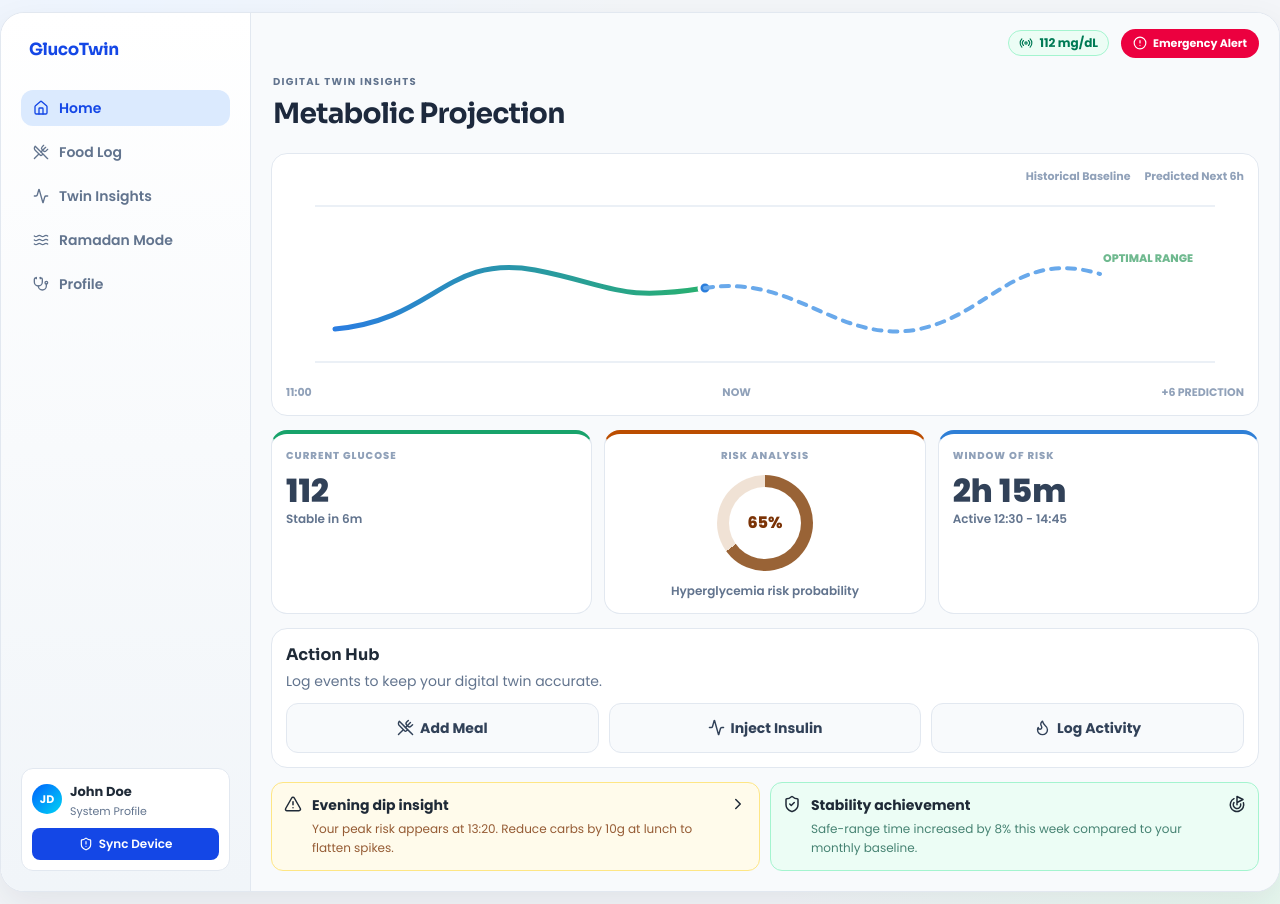
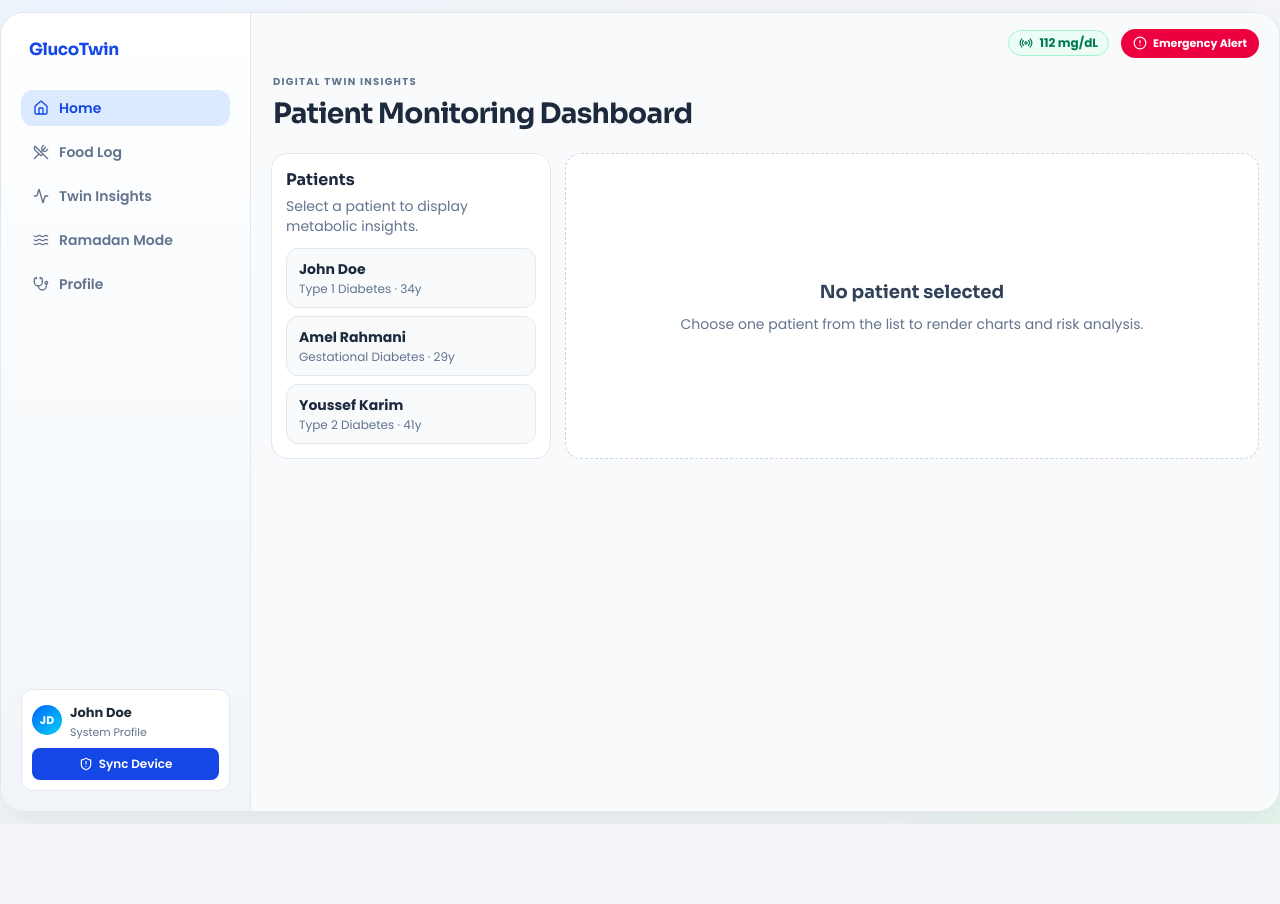
Before and after one commit to Yacinerrr/GlucoTwin, a React (Vite) app in the folder front end/glucotwin-frontend/: page /dashboard in a window 1280 px wide. After the commit the page ends 824 px from the top, so only its background shows below. Built offline with nearby package versions, Linux system fonts and the light colour scheme.

Commit message:
Add patient selection in dashboard component

```diff
--- /dev/null
+++ b/front end/glucotwin-frontend/src/components/charts/MetabolicChart.tsx
@@ -0,0 +1,95 @@
+import {
+  CartesianGrid,
+  Legend,
+  Line,
+  LineChart,
+  ResponsiveContainer,
+  Tooltip,
+  XAxis,
+  YAxis,
+} from "recharts";
+
+export interface MetabolicPoint {
+  time: string;
+  baseline: number;
+  projected: number;
+}
+
+interface MetabolicChartProps {
+  data: MetabolicPoint[];
+}
+
+export function MetabolicChart({ data }: MetabolicChartProps) {
+  return (
+    <article className="rounded-2xl border border-slate-200 bg-white p-3.5">
+      <div className="mb-2 flex items-center justify-between">
+        <h2 className="m-0 font-['Sora'] text-base font-bold text-slate-800">
+          Metabolic Projection
+        </h2>
+        <p className="m-0 text-[11px] font-bold text-slate-400">Next 6h</p>
+      </div>
+
+      <div className="h-[240px] w-full">
+        <ResponsiveContainer width="100%" height="100%">
+          <LineChart
+            data={data}
+            margin={{ top: 12, right: 8, left: 0, bottom: 0 }}>
+            <CartesianGrid stroke="#e7edf5" strokeDasharray="3 3" />
+            <XAxis
+              dataKey="time"
+              tick={{ fill: "#97a6b6", fontSize: 11 }}
+              axisLine={false}
+              tickLine={false}
+            />
+            <YAxis
+              tick={{ fill: "#97a6b6", fontSize: 11 }}
+              axisLine={false}
+              tickLine={false}
+              domain={[60, 220]}
+              tickFormatter={(value) => `${value}`}
+            />
+            <Tooltip
+              formatter={(value: number, name: string) => [
+                `${value} mg/dL`,
+                name === "baseline" ? "Baseline" : "Projected",
+              ]}
+              labelFormatter={(label) => `Time: ${label}`}
+            />
+            <Legend
+              verticalAlign="top"
+              align="right"
+              iconType="line"
+              wrapperStyle={{ fontSize: 11, color: "#94a3b8" }}
+              formatter={(value) =>
+                value === "baseline" ? "Historical Baseline" : "Predicted"
+              }
+            />
+            <Line
+              type="monotone"
+              dataKey="baseline"
+              stroke="#2a7de1"
+              strokeWidth={3}
+              dot={false}
+              activeDot={{ r: 5 }}
+            />
+            <Line
+              type="monotone"
+              dataKey="projected"
+              stroke="#2fb979"
+              strokeWidth={3}
+              strokeDasharray="6 6"
+              dot={false}
+              activeDot={{ r: 5 }}
+            />
+          </LineChart>
+        </ResponsiveContainer>
+      </div>
+
+      <div className="mt-2 flex justify-between text-[11px] font-bold text-slate-400">
+        <span>11:00</span>
+        <span>NOW</span>
+        <span>+6 PREDICTION</span>
+      </div>
+    </article>
+  );
+}
--- /dev/null
+++ b/front end/glucotwin-frontend/src/components/charts/RiskAnalysisChart.tsx
@@ -0,0 +1,52 @@
+import { Cell, Pie, PieChart, ResponsiveContainer } from "recharts";
+
+interface RiskAnalysisChartProps {
+  risk: number;
+}
+
+export function RiskAnalysisChart({ risk }: RiskAnalysisChartProps) {
+  const normalizedRisk = Math.max(0, Math.min(100, risk));
+
+  const data = [
+    { name: "Risk", value: normalizedRisk },
+    { name: "Safe", value: 100 - normalizedRisk },
+  ];
+
+  return (
+    <article className="grid justify-items-center rounded-2xl border border-slate-200 border-t-4 border-t-amber-700 bg-white p-3.5">
+      <p className="m-0 text-[10px] font-extrabold uppercase tracking-[0.1em] text-slate-400">
+        Risk Analysis
+      </p>
+
+      <div className="relative h-28 w-28">
+        <ResponsiveContainer width="100%" height="100%">
+          <PieChart>
+            <Pie
+              data={data}
+              dataKey="value"
+              cx="50%"
+              cy="50%"
+              innerRadius={30}
+              outerRadius={45}
+              startAngle={90}
+              endAngle={-270}
+              stroke="none">
+              <Cell fill="#996336" />
+              <Cell fill="#f0e2d5" />
+            </Pie>
+          </PieChart>
+        </ResponsiveContainer>
+
+        <div className="absolute inset-0 grid place-items-center">
+          <span className="text-lg font-extrabold text-amber-900">
+            {normalizedRisk}%
+          </span>
+        </div>
+      </div>
+
+      <p className="m-0 text-xs font-semibold text-slate-500">
+        Hyperglycemia risk probability
+      </p>
+    </article>
+  );
+}
--- /dev/null
+++ b/front end/glucotwin-frontend/src/components/dashboard/ActionHub.tsx
@@ -0,0 +1,32 @@
+import { Activity, Flame, UtensilsCrossed } from "lucide-react";
+
+export function ActionHub() {
+  return (
+    <section className="rounded-2xl border border-slate-200 bg-white p-3.5">
+      <h2 className="m-0 font-['Sora'] text-base font-bold">Action Hub</h2>
+      <p className="mb-3 mt-1 text-sm text-slate-500">
+        Log events to keep your digital twin accurate.
+      </p>
+      <div className="grid grid-cols-1 gap-2.5 md:grid-cols-3">
+        <button
+          type="button"
+          className="inline-flex items-center justify-center gap-1.5 rounded-xl border border-slate-200 bg-slate-50 px-3 py-3.5 text-sm font-bold text-slate-700 transition hover:-translate-y-0.5 hover:shadow-lg hover:shadow-slate-200">
+          <UtensilsCrossed size={17} />
+          Add Meal
+        </button>
+        <button
+          type="button"
+          className="inline-flex items-center justify-center gap-1.5 rounded-xl border border-slate-200 bg-slate-50 px-3 py-3.5 text-sm font-bold text-slate-700 transition hover:-translate-y-0.5 hover:shadow-lg hover:shadow-slate-200">
+          <Activity size={17} />
+          Inject Insulin
+        </button>
+        <button
+          type="button"
+          className="inline-flex items-center justify-center gap-1.5 rounded-xl border border-slate-200 bg-slate-50 px-3 py-3.5 text-sm font-bold text-slate-700 transition hover:-translate-y-0.5 hover:shadow-lg hover:shadow-slate-200">
+          <Flame size={17} />
+          Log Activity
+        </button>
+      </div>
+    </section>
+  );
+}
--- /dev/null
+++ b/front end/glucotwin-frontend/src/components/dashboard/KpiSummaryCards.tsx
@@ -0,0 +1,54 @@
+interface KpiSummaryCardsProps {
+  glucoseValue: number;
+  glucoseTrendText: string;
+  riskWindowText: string;
+}
+
+function KpiCard({
+  title,
+  value,
+  hint,
+  accent,
+}: {
+  title: string;
+  value: string;
+  hint: string;
+  accent: string;
+}) {
+  return (
+    <article
+      className="rounded-2xl border border-slate-200 bg-white p-3.5"
+      style={{ borderTop: `4px solid ${accent}` }}>
+      <p className="m-0 text-[10px] font-extrabold uppercase tracking-[0.1em] text-slate-400">
+        {title}
+      </p>
+      <p className="mb-1 mt-3 text-[2rem] font-extrabold leading-none text-slate-700">
+        {value}
+      </p>
+      <p className="m-0 text-xs font-semibold text-slate-500">{hint}</p>
+    </article>
+  );
+}
+
+export function KpiSummaryCards({
+  glucoseValue,
+  glucoseTrendText,
+  riskWindowText,
+}: KpiSummaryCardsProps) {
+  return (
+    <>
+      <KpiCard
+        title="Current Glucose"
+        value={`${glucoseValue}`}
+        hint={glucoseTrendText}
+        accent="#18a36b"
+      />
+      <KpiCard
+        title="Window of Risk"
+        value={riskWindowText}
+        hint="Active risk interval"
+        accent="#2f7fd6"
+      />
+    </>
+  );
+}
--- /dev/null
+++ b/front end/glucotwin-frontend/src/components/dashboard/PatientInsights.tsx
@@ -0,0 +1,37 @@
+import { AlertTriangle, ChevronRight, Goal, ShieldCheck } from "lucide-react";
+
+interface PatientInsightsProps {
+  warningInsight: string;
+  successInsight: string;
+}
+
+export function PatientInsights({
+  warningInsight,
+  successInsight,
+}: PatientInsightsProps) {
+  return (
+    <section className="grid grid-cols-1 gap-2.5 md:grid-cols-2">
+      <article className="grid grid-cols-[auto_1fr_auto] items-start gap-2.5 rounded-xl border border-amber-200 bg-amber-50 p-3">
+        <AlertTriangle size={18} />
+        <div>
+          <h3 className="mb-1 mt-0 text-sm font-bold">Evening dip insight</h3>
+          <p className="m-0 text-xs leading-relaxed text-amber-900/80">
+            {warningInsight}
+          </p>
+        </div>
+        <ChevronRight size={18} />
+      </article>
+
+      <article className="grid grid-cols-[auto_1fr_auto] items-start gap-2.5 rounded-xl border border-emerald-200 bg-emerald-50 p-3">
+        <ShieldCheck size={18} />
+        <div>
+          <h3 className="mb-1 mt-0 text-sm font-bold">Stability achievement</h3>
+          <p className="m-0 text-xs leading-relaxed text-emerald-900/70">
+            {successInsight}
+          </p>
+        </div>
+        <Goal size={18} />
+      </article>
+    </section>
+  );
+}
--- a/front end/glucotwin-frontend/src/pages/dashboard/DashboardPage.tsx
+++ b/front end/glucotwin-frontend/src/pages/dashboard/DashboardPage.tsx
@@ -1,94 +1,109 @@
+import { useMemo, useState } from "react";
 import {
-  Activity,
-  AlertTriangle,
-  ChevronRight,
-  Flame,
-  Goal,
-  ShieldCheck,
-  UtensilsCrossed,
-} from "lucide-react";
+  MetabolicChart,
+  type MetabolicPoint,
+} from "../../components/charts/MetabolicChart";
+import { RiskAnalysisChart } from "../../components/charts/RiskAnalysisChart";
+import { ActionHub } from "../../components/dashboard/ActionHub";
+import { KpiSummaryCards } from "../../components/dashboard/KpiSummaryCards";
+import { PatientInsights } from "../../components/dashboard/PatientInsights";
 
-function ProjectionCurve() {
-  return (
-    <svg
-      viewBox="0 0 900 200"
-      className="h-[200px] w-full"
-      role="img"
-      aria-label="Glucose projection curve">
-      <defs>
-        <linearGradient id="lineGlow" x1="0%" y1="0%" x2="100%" y2="0%">
-          <stop offset="0%" stopColor="#2a7de1" />
-          <stop offset="100%" stopColor="#28b06f" />
-        </linearGradient>
-      </defs>
-
-      <line x1="0" y1="22" x2="900" y2="22" stroke="#ebf0f6" strokeWidth="2" />
-      <line
-        x1="0"
-        y1="178"
-        x2="900"
-        y2="178"
-        stroke="#ebf0f6"
-        strokeWidth="2"
-      />
-
-      <path
-        d="M20,145 C120,136 130,70 220,86 C298,101 302,118 390,104"
-        fill="none"
-        stroke="url(#lineGlow)"
-        strokeWidth="5"
-        strokeLinecap="round"
-      />
-      <circle
-        cx="390"
-        cy="104"
-        r="6"
-        fill="#2b7edc"
-        stroke="#fff"
-        strokeWidth="3"
-      />
-      <path
-        d="M390,104 C480,90 520,158 600,146 C675,132 700,64 785,90"
-        fill="none"
-        stroke="#69a9eb"
-        strokeWidth="4"
-        strokeLinecap="round"
-        strokeDasharray="8 8"
-      />
-      <text x="788" y="78" fill="#6fb98f" fontSize="11" fontWeight="800">
-        OPTIMAL RANGE
-      </text>
-    </svg>
-  );
+interface PatientDashboard {
+  id: string;
+  name: string;
+  age: number;
+  condition: string;
+  currentGlucose: number;
+  glucoseTrendText: string;
+  riskWindowText: string;
+  riskPercent: number;
+  warningInsight: string;
+  successInsight: string;
+  metabolicData: MetabolicPoint[];
 }
 
-function KpiCard({
-  title,
-  value,
-  hint,
-  accent,
-}: {
-  title: string;
-  value: string;
-  hint: string;
-  accent: string;
-}) {
-  return (
-    <article
-      className="rounded-2xl border border-slate-200 bg-white p-3.5"
-      style={{ borderTop: `4px solid ${accent}` }}>
-      <p className="m-0 text-[10px] font-extrabold uppercase tracking-[0.1em] text-slate-400">
-        {title}
-      </p>
-      <p className="mb-1 mt-3 text-[2rem] font-extrabold leading-none text-slate-700">
-        {value}
-      </p>
-      <p className="m-0 text-xs font-semibold text-slate-500">{hint}</p>
-    </article>
-  );
-}
+const patients: PatientDashboard[] = [
+  {
+    id: "p-001",
+    name: "John Doe",
+    age: 34,
+    condition: "Type 1 Diabetes",
+    currentGlucose: 112,
+    glucoseTrendText: "Stable in 6m",
+    riskWindowText: "2h 15m",
+    riskPercent: 65,
+    warningInsight:
+      "Your peak risk appears at 13:20. Reduce carbs by 10g at lunch to flatten spikes.",
+    successInsight:
+      "Safe-range time increased by 8% this week compared to your monthly baseline.",
+    metabolicData: [
+      { time: "11:00", baseline: 122, projected: 118 },
+      { time: "12:00", baseline: 130, projected: 124 },
+      { time: "13:00", baseline: 144, projected: 133 },
+      { time: "14:00", baseline: 128, projected: 137 },
+      { time: "15:00", baseline: 116, projected: 129 },
+      { time: "16:00", baseline: 110, projected: 119 },
+      { time: "17:00", baseline: 104, projected: 112 },
+    ],
+  },
+  {
+    id: "p-002",
+    name: "Amel Rahmani",
+    age: 29,
+    condition: "Gestational Diabetes",
+    currentGlucose: 138,
+    glucoseTrendText: "Rising slowly",
+    riskWindowText: "1h 40m",
+    riskPercent: 54,
+    warningInsight:
+      "Post-lunch rise is persistent. Split carbohydrate intake over two smaller meals.",
+    successInsight:
+      "No nocturnal hypo episodes were detected in the last 5 days.",
+    metabolicData: [
+      { time: "11:00", baseline: 118, projected: 124 },
+      { time: "12:00", baseline: 125, projected: 132 },
+      { time: "13:00", baseline: 139, projected: 142 },
+      { time: "14:00", baseline: 148, projected: 149 },
+      { time: "15:00", baseline: 135, projected: 143 },
+      { time: "16:00", baseline: 122, projected: 136 },
+      { time: "17:00", baseline: 116, projected: 129 },
+    ],
+  },
+  {
+    id: "p-003",
+    name: "Youssef Karim",
+    age: 41,
+    condition: "Type 2 Diabetes",
+    currentGlucose: 96,
+    glucoseTrendText: "Slight dip expected",
+    riskWindowText: "3h 05m",
+    riskPercent: 31,
+    warningInsight:
+      "Late-afternoon dip likely after activity. Keep a small carb snack nearby.",
+    successInsight:
+      "Average fasting glucose improved by 11 mg/dL over the last 14 days.",
+    metabolicData: [
+      { time: "11:00", baseline: 114, projected: 109 },
+      { time: "12:00", baseline: 108, projected: 103 },
+      { time: "13:00", baseline: 103, projected: 100 },
+      { time: "14:00", baseline: 99, projected: 97 },
+      { time: "15:00", baseline: 97, projected: 95 },
+      { time: "16:00", baseline: 98, projected: 94 },
+      { time: "17:00", baseline: 101, projected: 96 },
+    ],
+  },
+];
 
 export function DashboardPage() {
+  const [selectedPatientId, setSelectedPatientId] = useState<string | null>(
+    null,
+  );
+
+  const selectedPatient = useMemo(
+    () => patients.find((patient) => patient.id === selectedPatientId) ?? null,
+    [selectedPatientId],
+  );
+
   return (
     <section className="grid gap-3.5">
       <header className="px-0.5 py-1">
@@ -96,103 +111,94 @@ export function DashboardPage() {
           Digital Twin Insights
         </p>
         <h1 className="mt-1 font-['Sora'] text-[1.75rem] font-bold tracking-tight text-slate-800">
-          Metabolic Projection
+          Patient Monitoring Dashboard
         </h1>
       </header>
 
-      <article className="rounded-2xl border border-slate-200 bg-white p-3.5">
-        <div className="flex justify-end gap-3.5 text-[11px] font-bold text-slate-400">
-          <span>Historical Baseline</span>
-          <span>Predicted Next 6h</span>
+      <div className="grid grid-cols-1 gap-3.5 xl:grid-cols-[280px_1fr]">
+        <aside className="rounded-2xl border border-slate-200 bg-white p-3.5">
+          <h2 className="m-0 font-['Sora'] text-base font-bold text-slate-800">
+            Patients
+          </h2>
+          <p className="mb-3 mt-1 text-sm text-slate-500">
+            Select a patient to display metabolic insights.
+          </p>
+
+          <div className="grid gap-2">
+            {patients.map((patient) => {
+              const isActive = selectedPatientId === patient.id;
+
+              return (
+                <button
+                  key={patient.id}
+                  type="button"
+                  onClick={() => setSelectedPatientId(patient.id)}
+                  className={[
+                    "rounded-xl border px-3 py-2.5 text-left transition",
+                    isActive
+                      ? "border-blue-300 bg-blue-50"
+                      : "border-slate-200 bg-slate-50 hover:border-slate-300 hover:bg-slate-100",
+                  ].join(" ")}>
+                  <p className="m-0 text-sm font-bold text-slate-800">
+                    {patient.name}
+                  </p>
+                  <p className="mt-0.5 text-xs text-slate-500">
+                    {patient.condition} · {patient.age}y
+                  </p>
+                </button>
+              );
+            })}
           </div>
-        <ProjectionCurve />
-        <div className="flex justify-between text-[11px] font-bold text-slate-400">
-          <span>11:00</span>
-          <span>NOW</span>
-          <span>+6 PREDICTION</span>
+        </aside>
+
+        <div className="grid gap-3.5">
+          {!selectedPatient ? (
+            <div className="grid min-h-60 place-items-center rounded-2xl border border-dashed border-slate-300 bg-white p-6 text-center">
+              <div>
+                <h3 className="m-0 font-['Sora'] text-lg font-bold text-slate-700">
+                  No patient selected
+                </h3>
+                <p className="mt-2 text-sm text-slate-500">
+                  Choose one patient from the list to render charts and risk
+                  analysis.
+                </p>
               </div>
-      </article>
+            </div>
+          ) : (
+            <>
+              <div className="rounded-2xl border border-slate-200 bg-white p-3.5">
+                <p className="m-0 text-[10px] font-bold uppercase tracking-[0.12em] text-slate-400">
+                  Active patient
+                </p>
+                <h2 className="mt-1 font-['Sora'] text-xl font-bold text-slate-800">
+                  {selectedPatient.name}
+                </h2>
+                <p className="m-0 text-sm text-slate-500">
+                  {selectedPatient.condition}
+                </p>
+              </div>
+
+              <MetabolicChart data={selectedPatient.metabolicData} />
 
               <section className="grid grid-cols-1 gap-3 md:grid-cols-3">
-        <KpiCard
-          title="Current Glucose"
-          value="112"
-          hint="Stable in 6m"
-          accent="#18a36b"
+                <KpiSummaryCards
+                  glucoseValue={selectedPatient.currentGlucose}
+                  glucoseTrendText={selectedPatient.glucoseTrendText}
+                  riskWindowText={selectedPatient.riskWindowText}
                 />
-        <article className="grid justify-items-center rounded-2xl border border-slate-200 border-t-4 border-t-amber-700 bg-white p-3.5">
-          <p className="m-0 text-[10px] font-extrabold uppercase tracking-[0.1em] text-slate-400">
-            Risk Analysis
-          </p>
-          <div className="relative my-3 grid h-24 w-24 place-items-center rounded-full bg-[conic-gradient(#996336_0_65%,#f0e2d5_65%_100%)]">
-            <div className="absolute inset-3 rounded-full bg-white" />
-            <span className="relative font-extrabold text-amber-900">65%</span>
-          </div>
-          <p className="m-0 text-xs font-semibold text-slate-500">
-            Hyperglycemia risk probability
-          </p>
-        </article>
-        <KpiCard
-          title="Window of Risk"
-          value="2h 15m"
-          hint="Active 12:30 - 14:45"
-          accent="#2f7fd6"
-        />
+                <RiskAnalysisChart risk={selectedPatient.riskPercent} />
               </section>
 
-      <section className="rounded-2xl border border-slate-200 bg-white p-3.5">
-        <h2 className="m-0 font-['Sora'] text-base font-bold">Action Hub</h2>
-        <p className="mb-3 mt-1 text-sm text-slate-500">
-          Log events to keep your digital twin accurate.
-        </p>
-        <div className="grid grid-cols-1 gap-2.5 md:grid-cols-3">
-          <button
-            type="button"
-            className="inline-flex items-center justify-center gap-1.5 rounded-xl border border-slate-200 bg-slate-50 px-3 py-3.5 text-sm font-bold text-slate-700 transition hover:-translate-y-0.5 hover:shadow-lg hover:shadow-slate-200">
-            <UtensilsCrossed size={17} />
-            Add Meal
-          </button>
-          <button
-            type="button"
-            className="inline-flex items-center justify-center gap-1.5 rounded-xl border border-slate-200 bg-slate-50 px-3 py-3.5 text-sm font-bold text-slate-700 transition hover:-translate-y-0.5 hover:shadow-lg hover:shadow-slate-200">
-            <Activity size={17} />
-            Inject Insulin
-          </button>
-          <button
-            type="button"
-            className="inline-flex items-center justify-center gap-1.5 rounded-xl border border-slate-200 bg-slate-50 px-3 py-3.5 text-sm font-bold text-slate-700 transition hover:-translate-y-0.5 hover:shadow-lg hover:shadow-slate-200">
-            <Flame size={17} />
-            Log Activity
-          </button>
+              <ActionHub />
+
+              <PatientInsights
+                warningInsight={selectedPatient.warningInsight}
+                successInsight={selectedPatient.successInsight}
+              />
+            </>
+          )}
         </div>
-      </section>
-
-      <section className="grid grid-cols-1 gap-2.5 md:grid-cols-2">
-        <article className="grid grid-cols-[auto_1fr_auto] items-start gap-2.5 rounded-xl border border-amber-200 bg-amber-50 p-3">
-          <AlertTriangle size={18} />
-          <div>
-            <h3 className="mb-1 mt-0 text-sm font-bold">Evening dip insight</h3>
-            <p className="m-0 text-xs leading-relaxed text-amber-900/80">
-              Your peak risk appears at 13:20. Reduce carbs by 10g at lunch to
-              flatten spikes.
-            </p>
       </div>
-          <ChevronRight size={18} />
-        </article>
-        <article className="grid grid-cols-[auto_1fr_auto] items-start gap-2.5 rounded-xl border border-emerald-200 bg-emerald-50 p-3">
-          <ShieldCheck size={18} />
-          <div>
-            <h3 className="mb-1 mt-0 text-sm font-bold">
-              Stability achievement
-            </h3>
-            <p className="m-0 text-xs leading-relaxed text-emerald-900/70">
-              Safe-range time increased by 8% this week compared to your monthly
-              baseline.
-            </p>
-          </div>
-          <Goal size={18} />
-        </article>
-      </section>
     </section>
   );
 }
```
Lines whose indentation alone changed are shown as unchanged.
